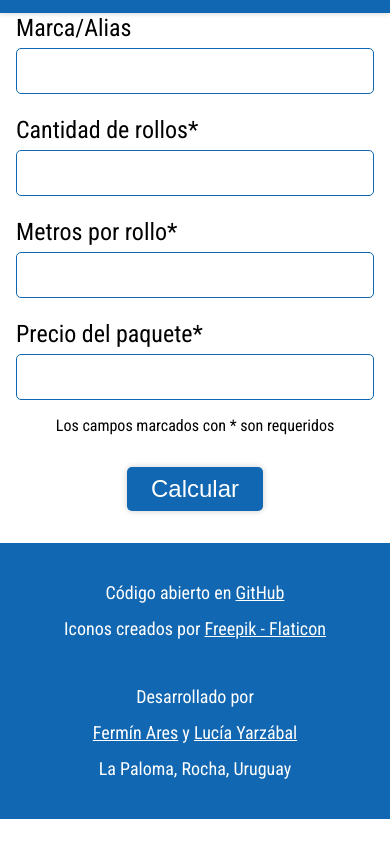
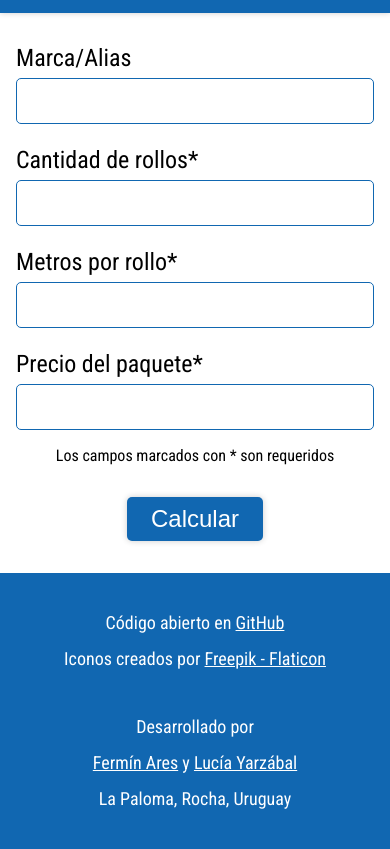
Before and after one commit to ferares/papelapp, a website built with Vite: page index.html in a window 390 px wide. Shown: the part 106-955 px from the top of the page. Before the commit the page ends 925 px from the top, so only its background shows below. Built offline with nearby package versions, Linux system fonts and the light colour scheme.

Commit message:
adjust header margin bottom

```diff
--- a/public/style.css
+++ b/public/style.css
@@ -409,6 +409,10 @@ img {
 }
 
 @media screen and (max-width: 850px) {
+  .main {
+    margin-top: calc(2rem + 120px);
+  }
+
   .form {
     gap: 0;
   }
```
